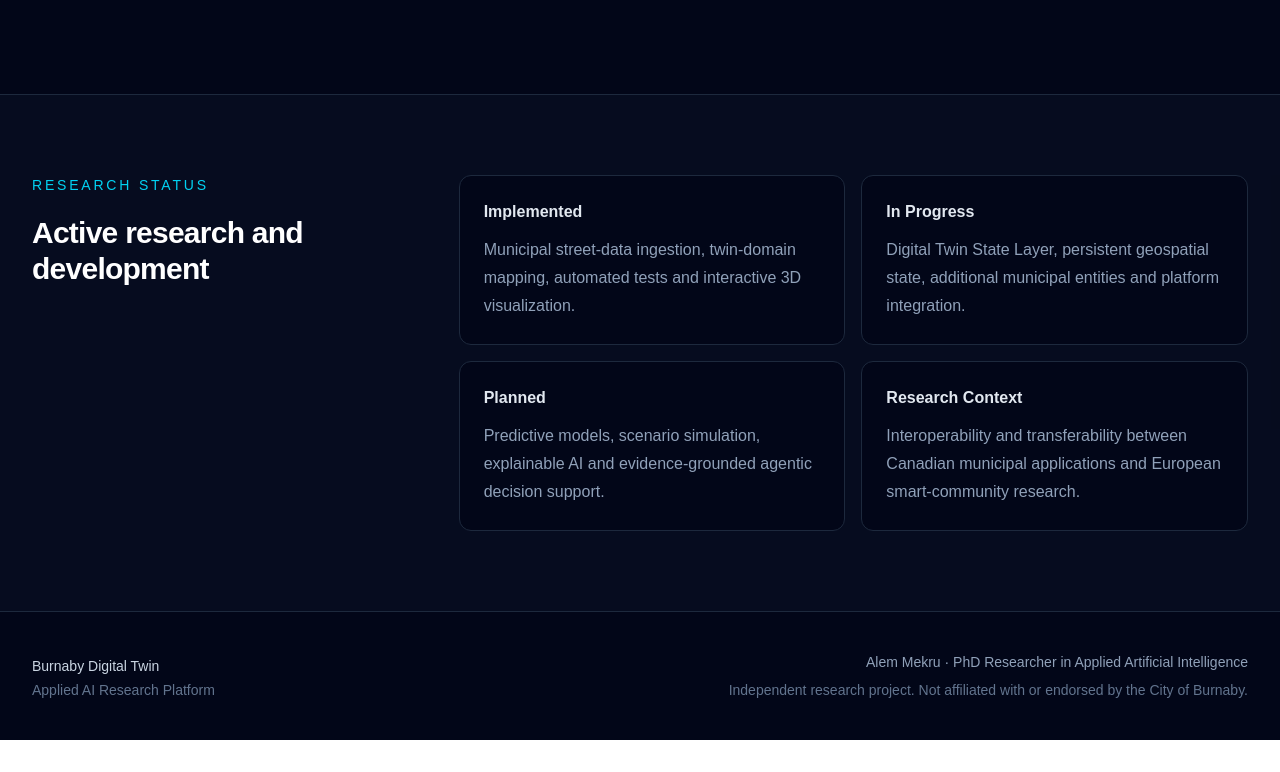
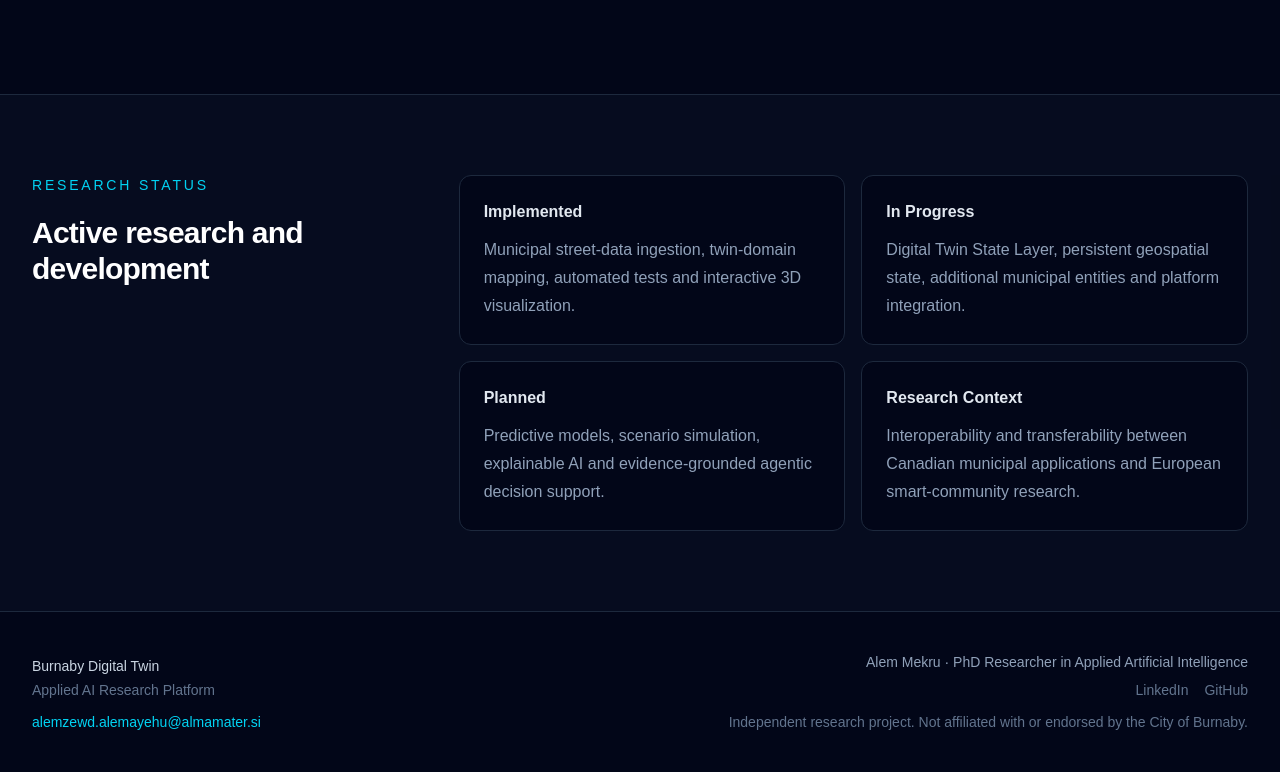
Before and after one commit to AlemMekru/community-digital-twin, a Next.js app in the folder web/: page / in a window 1280 px wide. Shown: the part 2366-3138 px from the top of the page. Before the commit the page ends 3106 px from the top, so only its background shows below. Built offline with nearby package versions, Linux system fonts and the light colour scheme.

Commit message:
docs: add live deployment and research contact details
- Add live Burnaby Digital Twin production URL
- Document AWS cloud architecture and CI/CD deployment
- Update implementation and research status
- Add academic contact information
- Add LinkedIn and GitHub links to the website footer

```diff
--- a/web/app/page.tsx
+++ b/web/app/page.tsx
@@ -217,7 +217,7 @@ export default function Home() {
         </div>
       </section>
 
-      {/* Footer */}
+     {/* Footer */}
       <footer className="border-t border-slate-800 bg-slate-950">
         <div className="mx-auto flex max-w-7xl flex-col gap-5 px-6 py-10 text-sm text-slate-500 md:flex-row md:items-end md:justify-between lg:px-8">
           <div>
@@ -228,6 +228,13 @@ export default function Home() {
             <p className="mt-1">
               Applied AI Research Platform
             </p>
+
+            <a
+              href="mailto:alemzewd.alemayehu@almamater.si"
+              className="mt-3 inline-block text-cyan-400 transition hover:text-cyan-300"
+            >
+              alemzewd.alemayehu@almamater.si
+            </a>
           </div>
 
           <div className="max-w-xl md:text-right">
@@ -235,7 +242,27 @@ export default function Home() {
               Alem Mekru · PhD Researcher in Applied Artificial Intelligence
             </p>
 
-            <p className="mt-2">
+            <div className="mt-2 flex gap-4 md:justify-end">
+              <a
+                href="https://www.linkedin.com/in/alemmekru/"
+                target="_blank"
+                rel="noopener noreferrer"
+                className="transition hover:text-slate-300"
+              >
+                LinkedIn
+              </a>
+
+              <a
+                href="https://github.com/AlemMekru"
+                target="_blank"
+                rel="noopener noreferrer"
+                className="transition hover:text-slate-300"
+              >
+                GitHub
+              </a>
+            </div>
+
+            <p className="mt-3">
               Independent research project. Not affiliated with or endorsed by
               the City of Burnaby.
             </p>
```
Also changed, not shown: 1 other file (tests, documents, lock files or other folders).
